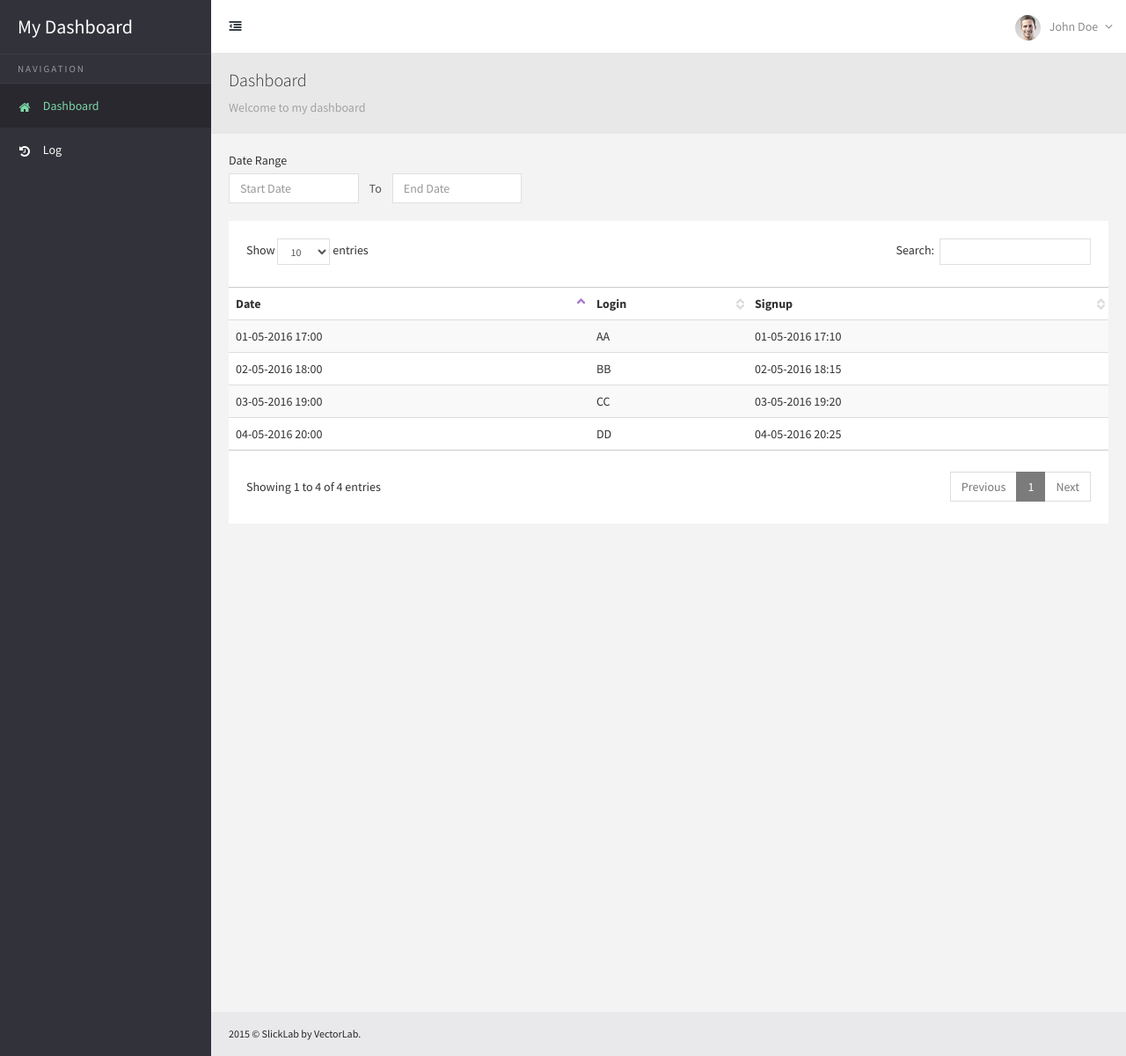
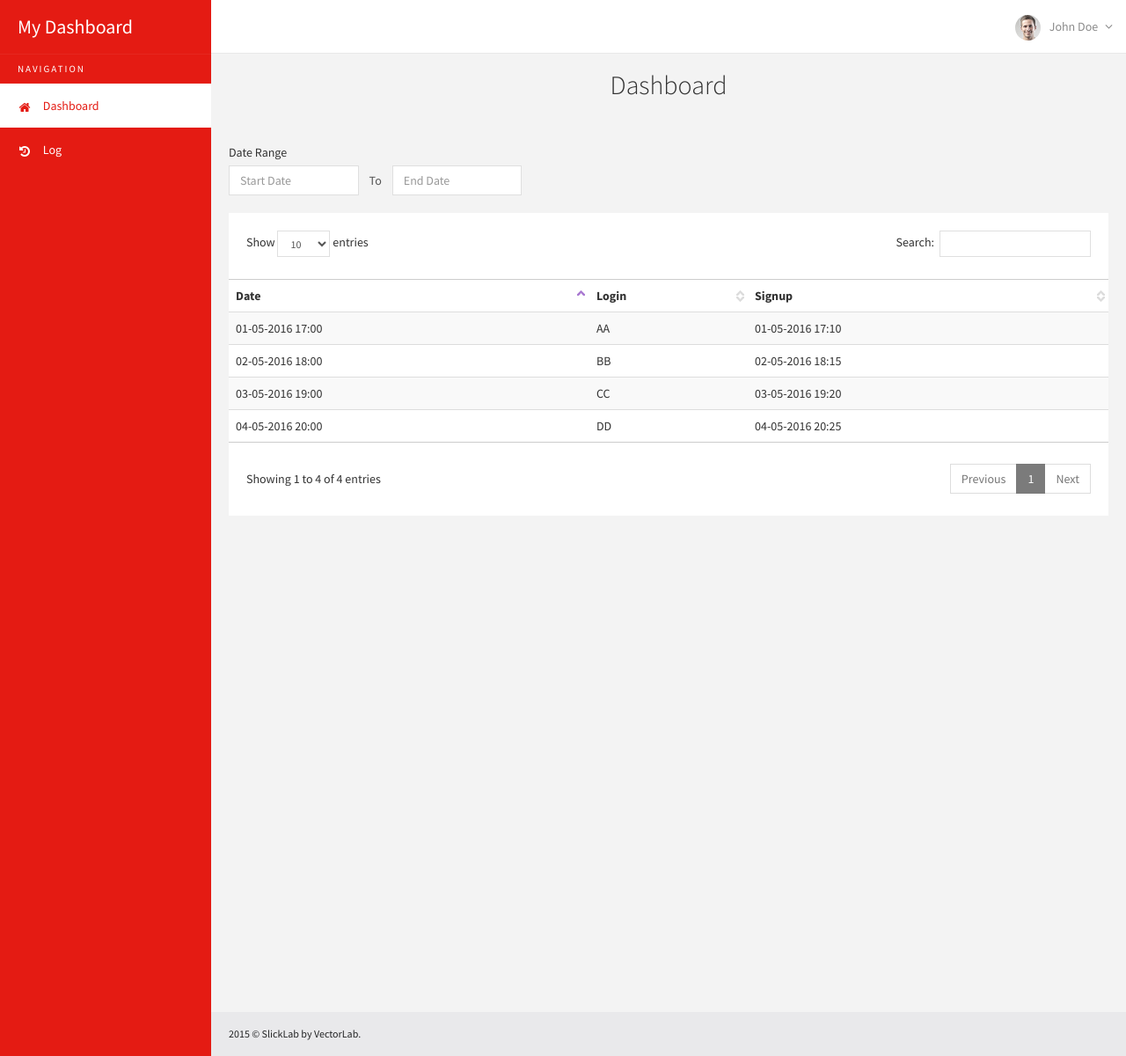
Before and after one commit to aleeas/dashboard_report, a PHP site: page /dashboard.html in a window 1280 px wide. Shown: the whole page at 88% size. Run offline with PHP 8.4, Linux system fonts and the light colour scheme.

Commit message:
update style background

```diff
--- a/css/telkom.css
+++ b/css/telkom.css
@@ -44,7 +44,29 @@
 .m-bot20{
 	margin-bottom: 20px;
 }
-
+.navigation-title {
+    color: rgb(255, 255, 255);
+    border-top: 1px solid rgba(255,255,255,0.05);
+    border-bottom: 1px solid rgba(255,255,255,0.05);
+}
+body, .red-logo-bg {
+    background: #E41B13;
+}
+.side-navigation > li.active > a, .side-navigation > li.active > a:hover, .side-navigation > li.active > a:focus, .side-navigation .child-list > li > a:hover, .side-navigation .child-list > li > a:active, .side-navigation .child-list > li > a:focus, .mega-menu ul li ul li a:hover, .weather-widget .weather-info .degree, .weather-widget .weather-info .degree:after, .side-navigation > li.nav-active > a, .side-navigation > li > a:hover, .side-navigation > li > a:active, .side-navigation > li.nav-active > a:after {
+    color: #E41B13;
+}
+.sidebar-left .nav > li > a:hover, .sidebar-left .nav > li > a:focus, .side-navigation > li.active > a, .side-navigation > li.active > a:hover, .side-navigation > li.active > a:focus, .side-navigation > li.menu-list > a:hover, .side-navigation > li.nav-active > a, .side-navigation .child-list, .sidebar-collapsed .side-navigation > li.nav-hover > a, .sidebar-collapsed .side-navigation > li.nav-hover.active > a, .sidebar-collapsed .side-navigation li.nav-hover.active a span, .sidebar-collapsed .side-navigation li a span, .sidebar-collapsed .side-navigation li.nav-hover ul {
+    background-color: #FFFFFF;
+}
+.page-head{
+	background: none;
+	text-align: center;
+}
+.page-head h3 {
+    margin-top: 0;
+    font-size: 30px;
+    font-weight: 300;
+}
 @media screen and (max-width: 640px){
 	.dataTables_wrapper .dataTables_length{
      float: left;
--- a/dashboard.html
+++ b/dashboard.html
@@ -41,7 +41,7 @@
         <!-- sidebar left start-->
         <div class="sidebar-left">
             <!--responsive view logo start-->
-            <div class="logo dark-logo-bg visible-xs-* visible-sm-*">
+            <div class="logo red-logo-bg visible-xs-* visible-sm-*">
                 <a href="index.html">
                     <img src="img/logo-icon.png" alt="">
                     <!--<i class="fa fa-maxcdn"></i>-->
@@ -78,7 +78,7 @@
             <div class="header-section">
 
                 <!--logo and logo icon start-->
-                <div class="logo dark-logo-bg hidden-xs hidden-sm">
+                <div class="logo red-logo-bg hidden-xs hidden-sm">
                     <a href="index.html">
                         <span class="brand-name">My Dashboard</span>
                     </a>
@@ -87,11 +87,7 @@
 
                 <!--logo and logo icon end-->
 
-                <!--toggle button start-->
-                <a class="toggle-btn"><i class="fa fa-outdent"></i></a>
-                <!--toggle button end-->
-
-                <div class="notification-wrap">
+               <div class="notification-wrap">
 
                 <!--right notification start-->
                 <div class="right-notification">
@@ -134,8 +130,6 @@
                 <h3>
                     Dashboard
                 </h3>
-                <span class="sub-title">Welcome to my dashboard</span>
-
             </div>
             <!-- page head end-->
 
--- a/js/bootstrap-datetimepicker/css/datetimepicker.css
+++ b/js/bootstrap-datetimepicker/css/datetimepicker.css
@@ -19,9 +19,9 @@
           border-top: 1px solid #ddd !important;
       }*/
 
-    background: #6B6B6B !important;
-    border-color: #6B6B6B !important;
-    color: #fff;
+    background: #fff !important;
+    border-color: #fff !important;
+    color: #32323A;
 
 }
 .datetimepicker-inline {
@@ -51,7 +51,7 @@
     display: inline-block;
     border-left: 6px solid transparent;
     border-right: 6px solid transparent;
-    border-bottom: 6px solid #6B6B6B;
+    border-bottom: 6px solid #fff;
     position: absolute;
 }
 [class*=" datetimepicker-dropdown-top"]:before {
@@ -141,14 +141,17 @@
 .datetimepicker table tr td.minute:hover {
     background: #32323A;
     cursor: pointer;
+     color: #fff;
 }
 .datetimepicker table tr td.hour:hover {
     background: #32323A;
     cursor: pointer;
+     color: #fff;
 }
 .datetimepicker table tr td.day:hover {
     background: #32323A;
     cursor: pointer;
+    color: #fff;
 }
 .datetimepicker table tr td.old,
 .datetimepicker table tr td.new {
@@ -291,6 +294,7 @@
 }
 .datetimepicker table tr td span:hover {
     background: #32323A;
+    color: #fff;
 }
 .datetimepicker table tr td span.disabled,
 .datetimepicker table tr td span.disabled:hover {
@@ -362,6 +366,7 @@
 .datetimepicker thead tr:first-child th:hover,
 .datetimepicker tfoot tr:first-child th:hover {
     background: #32323A;
+    color: #fff;
 }
 .input-append.date .add-on i,
 .input-prepend.date .add-on i {
--- a/login.html
+++ b/login.html
@@ -6,7 +6,7 @@
     <meta name="description" content="Admin Template">
     <meta name="keywords" content="admin dashboard, admin, flat, flat ui, ui kit, app, web app, responsive">
     <link rel="shortcut icon" href="img/ico/favicon.png">
-    <title>themelock.com - Login</title>
+    <title>Login</title>
 
     <!-- Base Styles -->
     <link href="css/style.css" rel="stylesheet">
```
Also changed, not shown: log.html (+2 -6 lines).
